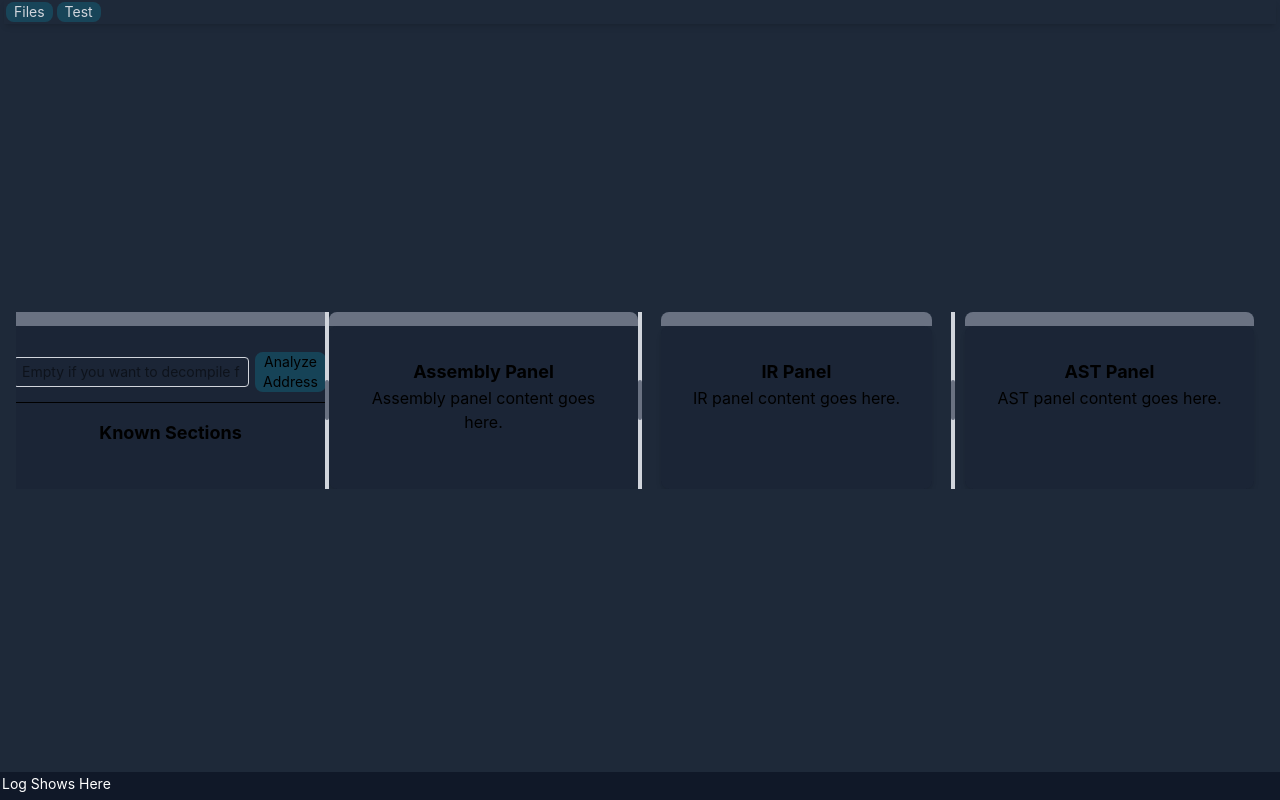
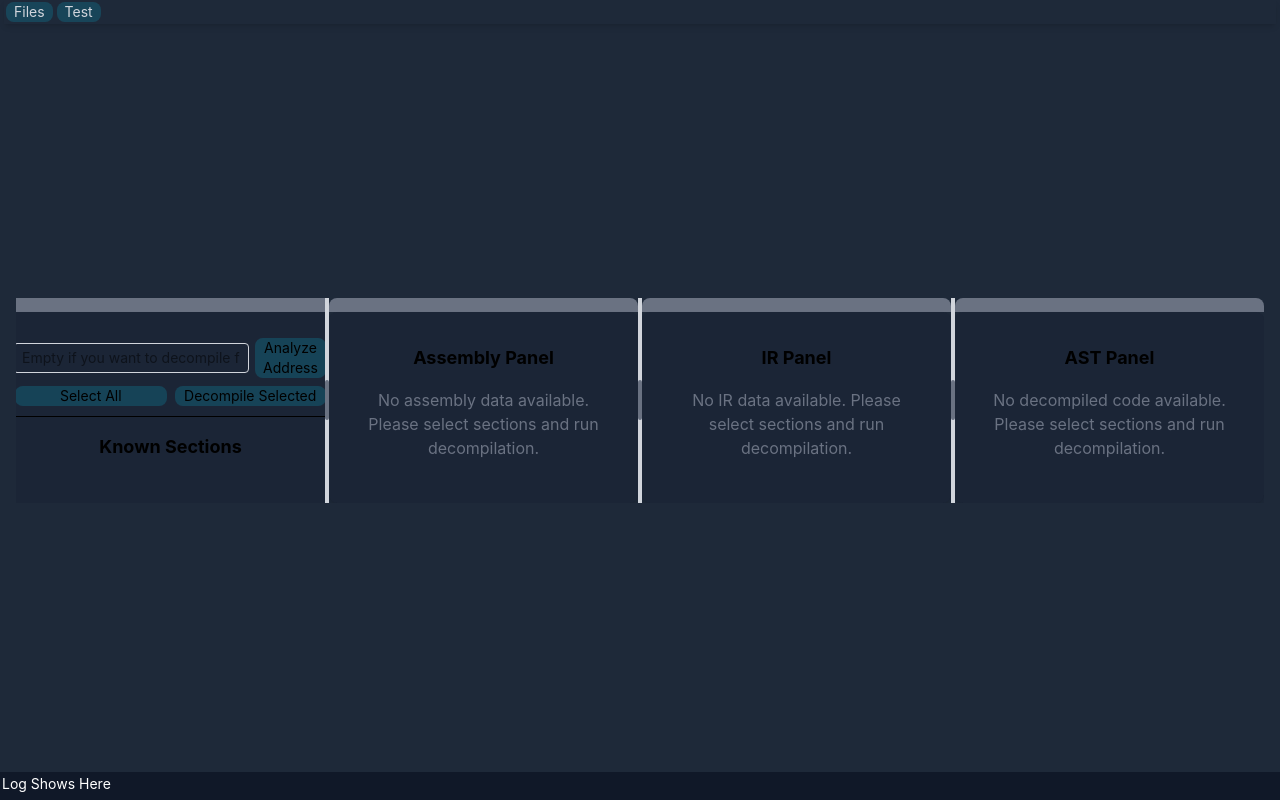
Before and after one commit to Eveheeero/fireman, a React (Vite) app in the folder firebat/: page / in a window 1280 px wide. Built offline with nearby package versions, Linux system fonts and the light colour scheme.

Commit message:
Displaying decompile result

```diff
--- a/firebat/src/ASTPanel.tsx
+++ b/firebat/src/ASTPanel.tsx
@@ -1,10 +1,24 @@
+import { useContext } from "react";
+import { Context } from "./context";
+
 function ASTPanel() {
+  const { decompileResult } = useContext(Context);
+
   return (
     <div className="flex flex-col h-full">
       <div className="flex-1 overflow-auto">
         <div className="p-4">
           <h2 className="text-lg font-bold">AST Panel</h2>
-          <p>AST panel content goes here.</p>
+          {decompileResult?.decompiled ? (
+            <div className="mt-4">
+              <h3 className="text-md font-semibold mb-2">Decompiled Code:</h3>
+              <pre className="bg-gray-100 p-3 rounded border text-sm font-mono whitespace-pre-wrap overflow-auto text-left select-text">
+                {decompileResult.decompiled}
+              </pre>
+            </div>
+          ) : (
+            <p className="mt-4 text-gray-500">No decompiled code available. Please select sections and run decompilation.</p>
+          )}
         </div>
       </div>
     </div>
--- a/firebat/src/AssemblyPanel.tsx
+++ b/firebat/src/AssemblyPanel.tsx
@@ -1,10 +1,25 @@
+import { useContext } from "react";
+import { Context } from "./context";
+
 function AssemblyPanel() {
+  const { decompileResult } = useContext(Context);
+
   return (
     <div className="flex flex-col h-full">
       <div className="flex-1 overflow-auto">
         <div className="p-4">
           <h2 className="text-lg font-bold">Assembly Panel</h2>
-          <p>Assembly panel content goes here.</p>
+          {decompileResult?.assembly && decompileResult.assembly.length > 0 ? (
+            <div className="mt-4 space-y-2">
+              {decompileResult.assembly.map((assemblyItem, index) => (
+                <pre key={index} className="bg-gray-100 p-3 rounded border text-sm font-mono whitespace-pre-wrap overflow-auto text-left select-text">
+                  {assemblyItem.data}
+                </pre>
+              ))}
+            </div>
+          ) : (
+            <p className="mt-4 text-gray-500">No assembly data available. Please select sections and run decompilation.</p>
+          )}
         </div>
       </div>
     </div>
--- a/firebat/src/IRPanel.tsx
+++ b/firebat/src/IRPanel.tsx
@@ -1,10 +1,25 @@
+import { useContext } from "react";
+import { Context } from "./context";
+
 function IRPanel() {
+  const { decompileResult } = useContext(Context);
+
   return (
     <div className="flex flex-col h-full">
       <div className="flex-1 overflow-auto">
         <div className="p-4">
           <h2 className="text-lg font-bold">IR Panel</h2>
-          <p>IR panel content goes here.</p>
+          {decompileResult?.ir && decompileResult.ir.length > 0 ? (
+            <div className="mt-4 space-y-2">
+              {decompileResult.ir.map((irItem, index) => (
+                <pre key={index} className="bg-gray-100 p-3 rounded border text-sm font-mono whitespace-pre-wrap overflow-auto text-left select-text">
+                  {irItem.data}
+                </pre>
+              ))}
+            </div>
+          ) : (
+            <p className="mt-4 text-gray-500">No IR data available. Please select sections and run decompilation.</p>
+          )}
         </div>
       </div>
     </div>
--- a/firebat/src/SectionPanel.tsx
+++ b/firebat/src/SectionPanel.tsx
@@ -6,10 +6,10 @@ import { Context } from "./context";
 
 function SectionPanel() {
   const [analyzeTargetAddress, setAnalyzeTargetAddress] = useState<string>("");
-  const { knownSections, setKnownSections } = useContext(Context);
+  const { knownSections, setKnownSections, setDecompileResult } = useContext(Context);
 
   async function analyzeSectionFromAddress(startAddress: string) {
-    if (knownSections.some(section => section.data.startAddress === Number(startAddress))) {
+    if (knownSections.some(section => section.data.analyzed && section.data.startAddress === Number(startAddress))) {
       log("Section already known", startAddress);
       return;
     }
@@ -25,9 +25,40 @@ function SectionPanel() {
     });
   }
 
+  function selectAll() {
+    const analyzedSections = knownSections.filter(section => section.data.analyzed);
+    const allSelected = analyzedSections.every(section => section.selected);
+
+    setKnownSections(prev => prev.map(section =>
+      section.data.analyzed
+        ? { ...section, selected: !allSelected }
+        : section
+    ));
+  }
+
+  async function decompileSelected() {
+    const selectedSections = knownSections.filter(section => section.selected);
+    if (selectedSections.length === 0) {
+      log("No sections selected for decompilation");
+      return;
+    }
+
+    // generate list of startAddress
+    let startAddresses = selectedSections.map(section => section.data.startAddress);
+    log("Decompiling sections", startAddresses);
+    await invoke("decompile_sections", { start_addresses: startAddresses }).then((result) => {
+      const decompiledResult = result as rs.DecompileResult;
+      setDecompileResult(decompiledResult);
+      log("Decompilation Success");
+    }).catch((error) => {
+      log("Decompilation Failed", error);
+    });
+  }
+
   return (
     <div className="flex flex-col h-full">
-      <div className="flex items-center gap-1 p-2 border-b">
+      <div className="flex flex-col gap-1 p-2 border-b">
+        <div className="flex items-center gap-1">
           <input
             type="text"
             value={analyzeTargetAddress}
@@ -41,6 +72,21 @@ function SectionPanel() {
           >
             Analyze Address
           </button>
+        </div>
+        <div className="flex items-center gap-1">
+          <button
+            onClick={selectAll}
+            className="dft-btn flex-1"
+          >
+            Select All
+          </button>
+          <button
+            onClick={decompileSelected}
+            className="dft-btn flex-1"
+          >
+            Decompile Selected
+          </button>
+        </div>
       </div>
 
       <div className="flex-1 overflow-auto">
--- a/firebat/src/bindings.ts
+++ b/firebat/src/bindings.ts
@@ -1,14 +1,20 @@
 // Generated by cargo ts
 
-export interface IrInspectResult {
-   instruction: string;
-   statements: (IrInspectResultSingle)[];
+export interface Assembly {
+   index: number;
+   parentsStartAddress: number;
+   data: string;
 }
 
-export interface IrInspectResultSingle {
-   statement: string;
-   dataAccesses: (string)[];
-   dataAccessPerIr: (string)[];
+export interface DecompileResult {
+   assembly: (Assembly)[];
+   ir: (Ir)[];
+   decompiled: string;
+}
+
+export interface Ir {
+   parentsAssemblyIndex: number;
+   data: string;
 }
 
 export interface KnownSection {
--- a/firebat/src/context.tsx
+++ b/firebat/src/context.tsx
@@ -9,19 +9,26 @@ export interface KnownSection {
 interface ContextData {
   knownSections: KnownSection[];
   setKnownSections: React.Dispatch<React.SetStateAction<KnownSection[]>>;
+  decompileResult: rs.DecompileResult | null;
+  setDecompileResult: React.Dispatch<React.SetStateAction<rs.DecompileResult | null>>;
 }
 export const Context = createContext<ContextData>({
   knownSections: [],
-  setKnownSections: () => { }
+  setKnownSections: () => { },
+  decompileResult: null,
+  setDecompileResult: () => { },
 });
 
 export const ContextProvider: React.FC<{ children: React.ReactNode }> = ({ children }) => {
   const [knownSections, setKnownSections] = useState<KnownSection[]>([]);
+  const [decompileResult, setDecompileResult] = useState<rs.DecompileResult | null>(null);
 
   const obj = useMemo(() => ({
     knownSections,
     setKnownSections,
-  }), [knownSections, setKnownSections]);
+    decompileResult,
+    setDecompileResult
+  }), [knownSections, setKnownSections, decompileResult, setDecompileResult]);
   return (
     <Context.Provider value={obj}>
       {children}
```
Also changed, not shown: 1 other file (tests, documents, lock files or other folders). Lines whose indentation alone changed are shown as unchanged.
